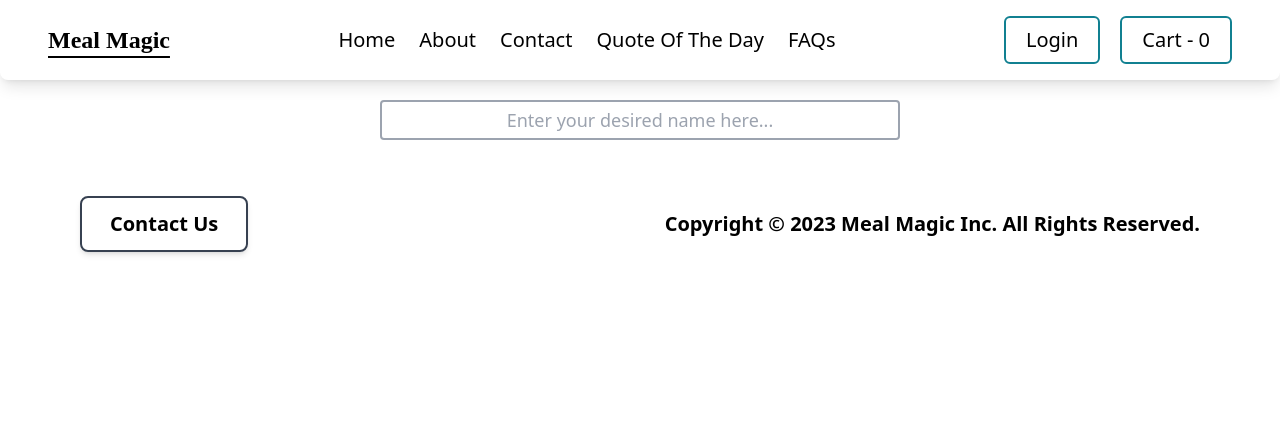
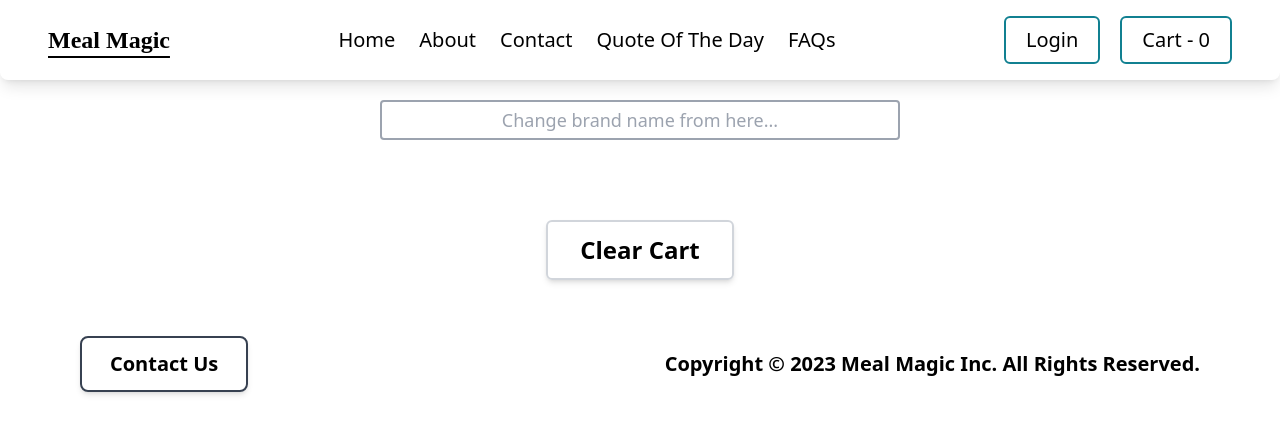
Before and after one commit to emshivam01/Food-Ordering-App, a React (Vite) app: page /cart in a window 1280 px wide. Shown: the top 434 px of the page. Built offline with nearby package versions, Linux system fonts and the light colour scheme; a web font is replaced by a local one.

Commit message:
adding clearTheCart feature

```diff
--- /dev/null
+++ b/src/Components/CardItemCard.js
@@ -0,0 +1,12 @@
+const CardItemCard = ({ item }) => {
+  return (
+    <div className="flex justify-between p-2 m-3 max-w-screen-sm  border-2 border-gray-200 rounded-md shadow-md">
+      <p className="text-xl font-medium">{item.card.info.name}</p>
+      <p className="text-xl font-medium">
+        &#8377; {item.card.info.price / 100}
+      </p>
+    </div>
+  );
+};
+
+export default CardItemCard;
--- a/src/Components/Cart.js
+++ b/src/Components/Cart.js
@@ -1,7 +1,29 @@
+import { useDispatch, useSelector } from "react-redux";
+import CardItemCard from "./CardItemCard";
+import { clearCart } from "../../utlis/cartSlice";
+
 const Cart = () => {
+  const cartItem = useSelector((store) => store.cart.items);
+
+  const dispatch = useDispatch();
+
+  const clearTheCart = () => {
+    dispatch(clearCart());
+  };
+
   return (
-    <div>
-
+    <div className="flex flex-col h-3/4">
+      <div className="px-20 mt-10 ">
+        {cartItem.map((item) => (
+          <CardItemCard item={item} />
+        ))}
+      </div>
+      <button
+        onClick={() => clearTheCart()}
+        className="px-8 py-3 mt-10 m-auto  text-2xl font-semibold border-2 border-gray-300 rounded-md shadow-md"
+      >
+        Clear Cart
+      </button>
     </div>
   );
 };
--- a/src/Components/ChangeBrandName.js
+++ b/src/Components/ChangeBrandName.js
@@ -8,7 +8,7 @@ const ChangeBrandName = () => {
       <input
         className="block m-auto mt-5 w-[520px] h-10 px-4 py-1 text-lg text-center font-medium border-2 border-gray-400 rounded "
         type="text"
-        placeholder="Enter your desired name here..."
+        placeholder="Change brand name from here..."
         onChange={(e) => setName(e.target.value)}
       />
     </>
--- a/src/Components/Footer.js
+++ b/src/Components/Footer.js
@@ -1,6 +1,6 @@
 const Footer = () => {
   return (
-    <div className="px-20 py-14 flex justify-between items-center ">
+    <div className=" px-20 py-14 flex justify-between items-center ">
       <button className=" px-7 py-3 border-2 border-gray-700 text-xl font-semibold rounded-lg shadow-md hover:shadow-xl transition-all hover:bg-black hover:text-white duration-300">
         {" "}
         Contact Us
--- a/src/Components/Navbar.js
+++ b/src/Components/Navbar.js
@@ -14,7 +14,6 @@ const Navbar = () => {
   console.log(cartItem);
   return (
     <div className="flex justify-between items-center px-12 py-4 shadow-lg rounded-b-lg">
-      {console.log(name)}
       <Link
         className="Brand-name text-2xl font-bold underline underline-offset-8"
         to="/"
```
Also changed, not shown: src/Components/Restaurant.js (line endings or trailing spaces).
